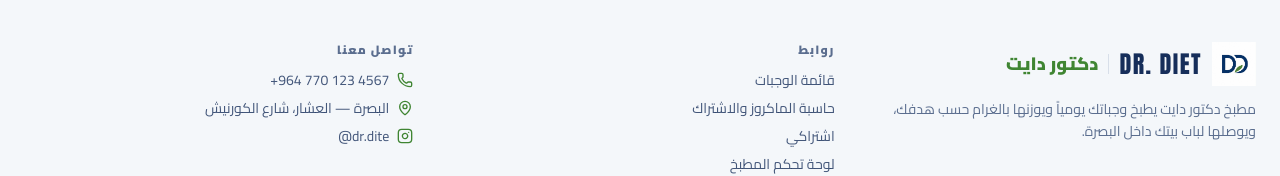
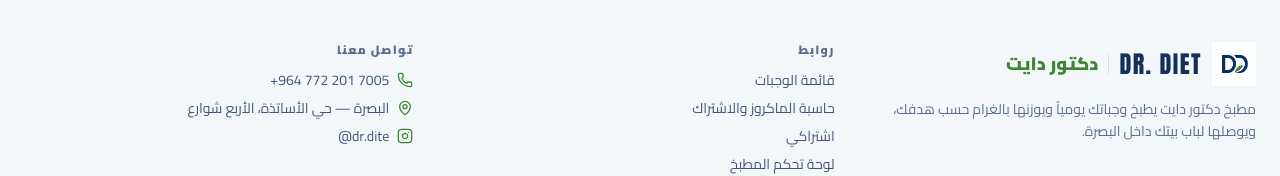
Before and after one commit to jastbeko-stack/rork-create-a-multiplaact-as-an-exp, a React (Vite) app in the folder web/: page / in a window 1280 px wide. Shown: the part 2902-3078 px from the top of the page. Built offline with nearby package versions, Linux system fonts and the light colour scheme.

Commit message:
New version from Rork

```diff
--- a/web/src/components/SiteFooter.tsx
+++ b/web/src/components/SiteFooter.tsx
@@ -2,6 +2,7 @@ import { Instagram, MapPin, Phone } from "lucide-react";
 import { Link } from "react-router-dom";
 
 import { BrandMark } from "@/components/BrandMark";
+import { WHATSAPP_NUMBER } from "@/lib/whatsapp";
 
 /** Shared footer with contact details for the Basra kitchen. */
 export function SiteFooter() {
@@ -44,15 +45,22 @@ export function SiteFooter() {
         <div className="space-y-3 text-sm">
           <h3 className="text-xs font-extrabold uppercase tracking-widest text-muted-foreground">تواصل معنا</h3>
           <ul className="space-y-2 text-foreground/80">
-            <li className="flex items-center gap-2">
-              <Phone className="h-4 w-4 text-primary" />
-              <span className="tnum" dir="ltr">
-                +964 770 123 4567
-              </span>
+            <li>
+              <a
+                href={`https://wa.me/${WHATSAPP_NUMBER}`}
+                target="_blank"
+                rel="noopener noreferrer"
+                className="flex items-center gap-2 transition-colors hover:text-primary"
+              >
+                <Phone className="h-4 w-4 text-primary" />
+                <span className="tnum" dir="ltr">
+                  +964 772 201 7005
+                </span>
+              </a>
             </li>
-            <li className="flex items-center gap-2">
-              <MapPin className="h-4 w-4 text-primary" />
-              البصرة — العشار، شارع الكورنيش
+            <li className="flex items-start gap-2">
+              <MapPin className="mt-0.5 h-4 w-4 shrink-0 text-primary" />
+              البصرة — حي الأساتذة، الأربع شوارع
             </li>
             <li className="flex items-center gap-2">
               <Instagram className="h-4 w-4 text-primary" />
--- a/web/src/pages/Checkout.tsx
+++ b/web/src/pages/Checkout.tsx
@@ -304,7 +304,7 @@ export default function Checkout() {
                   id="address"
                   value={address}
                   onChange={(event) => setAddress(event.target.value)}
-                  placeholder="البصرة - العشار - شارع الكورنيش"
+                  placeholder="البصرة - حي الأساتذة - الأربع شوارع"
                   className="h-11 border-border bg-sunken"
                   required
                 />
```
